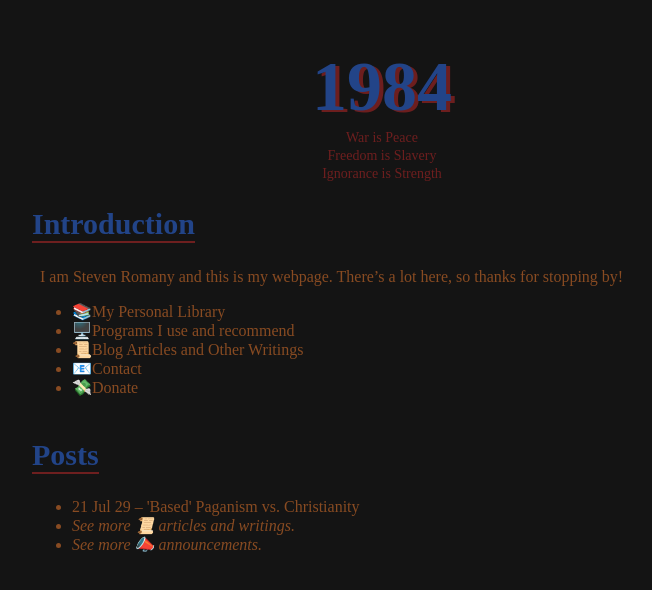
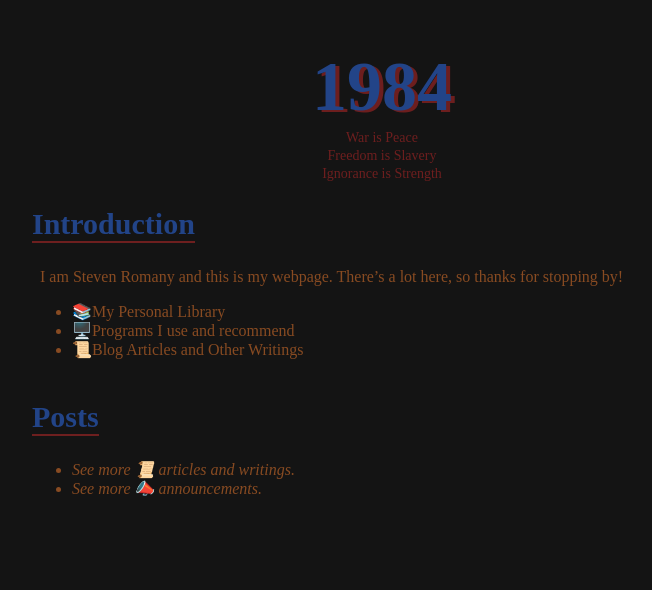
Before and after one commit to TheWebsiteOfStevenRomany/1984, a plain HTML site: page index.html in a window 1280 px wide. Shown: the whole page, without its empty margins (258-910 px from the left). Drawn offline with Linux system fonts and the light colour scheme.

Commit message:
Update index.html

```diff
--- a/index.html
+++ b/index.html
@@ -23,14 +23,14 @@
     <li><a href="./Error.html">📚My Personal Library</a></li>
     <li><a href="./Error.html">🖥️Programs I use and recommend</a></li>
     <li><a href="./Error.html">📜Blog Articles and Other Writings</a></li>
-    <li><a href="./Error.html">📧Contact</a></li>
-    <li><a href="./Error.html">💸Donate</a></li>
+     <!--<li><a href="./Error.html">📧Contact</a></li>-->
+     <!--<li><a href="./Error.html">💸Donate</a></li>-->
     </ul>
 </div>
 <div class="elem">
 <h2 id="posts">Posts</h2>
 <ul>
-    <li><time datetime="2021-07-29T07:53:20-04:00">21 Jul 29</time> – <a href="./Error.html">'Based' Paganism vs. Christianity</a></li>
+    <!--<li><time datetime="2021-07-29T07:53:20-04:00">21 Jul 29</time> – <a href="./Error.html">'Based' Paganism vs. Christianity</a></li>-->
     <li><em>See more <a href="./Error.html">📜 articles and writings</a>.</em></li>
     <li><em>See more <a href="./Error.html">📣 announcements</a>.</em></li>
     </ul>
```
